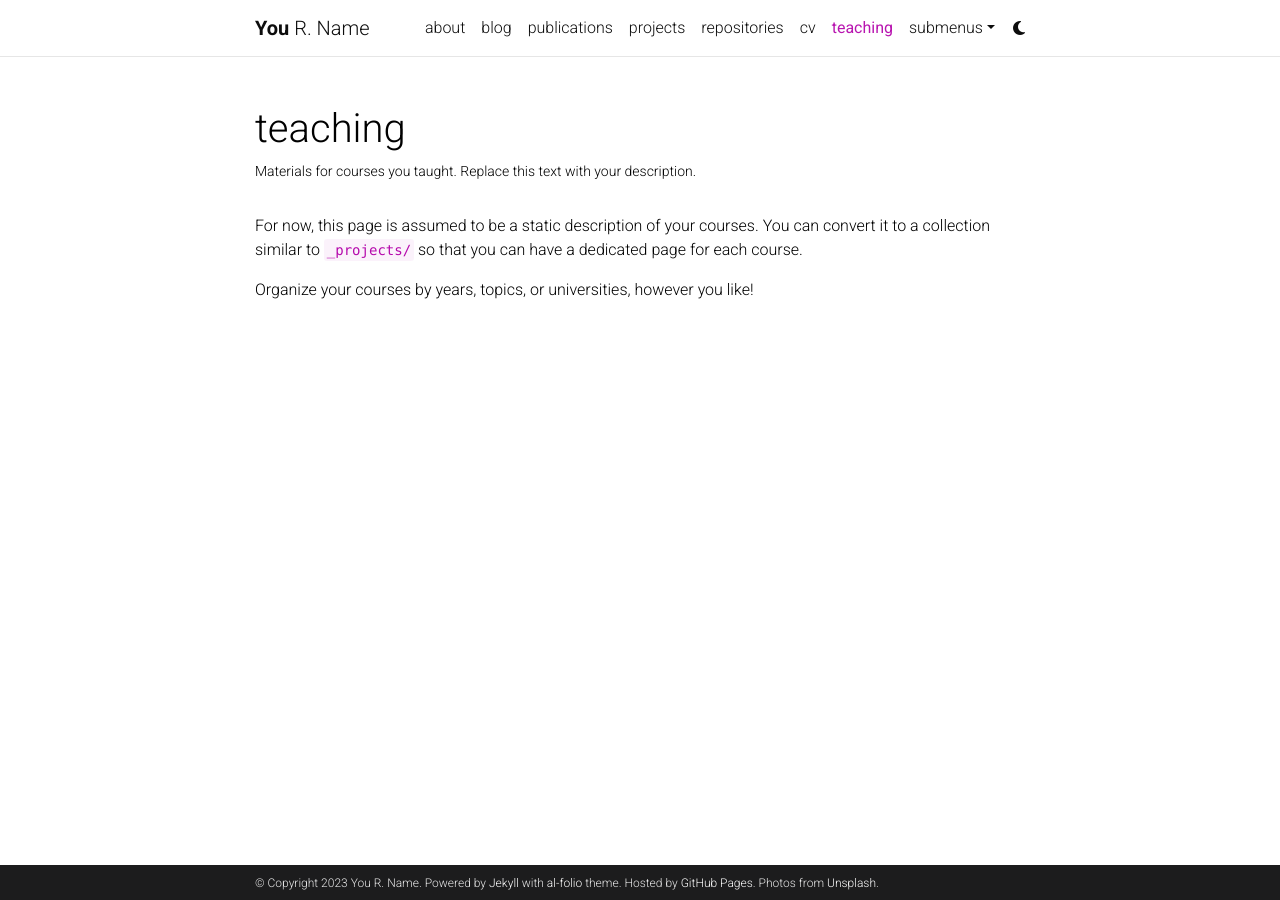
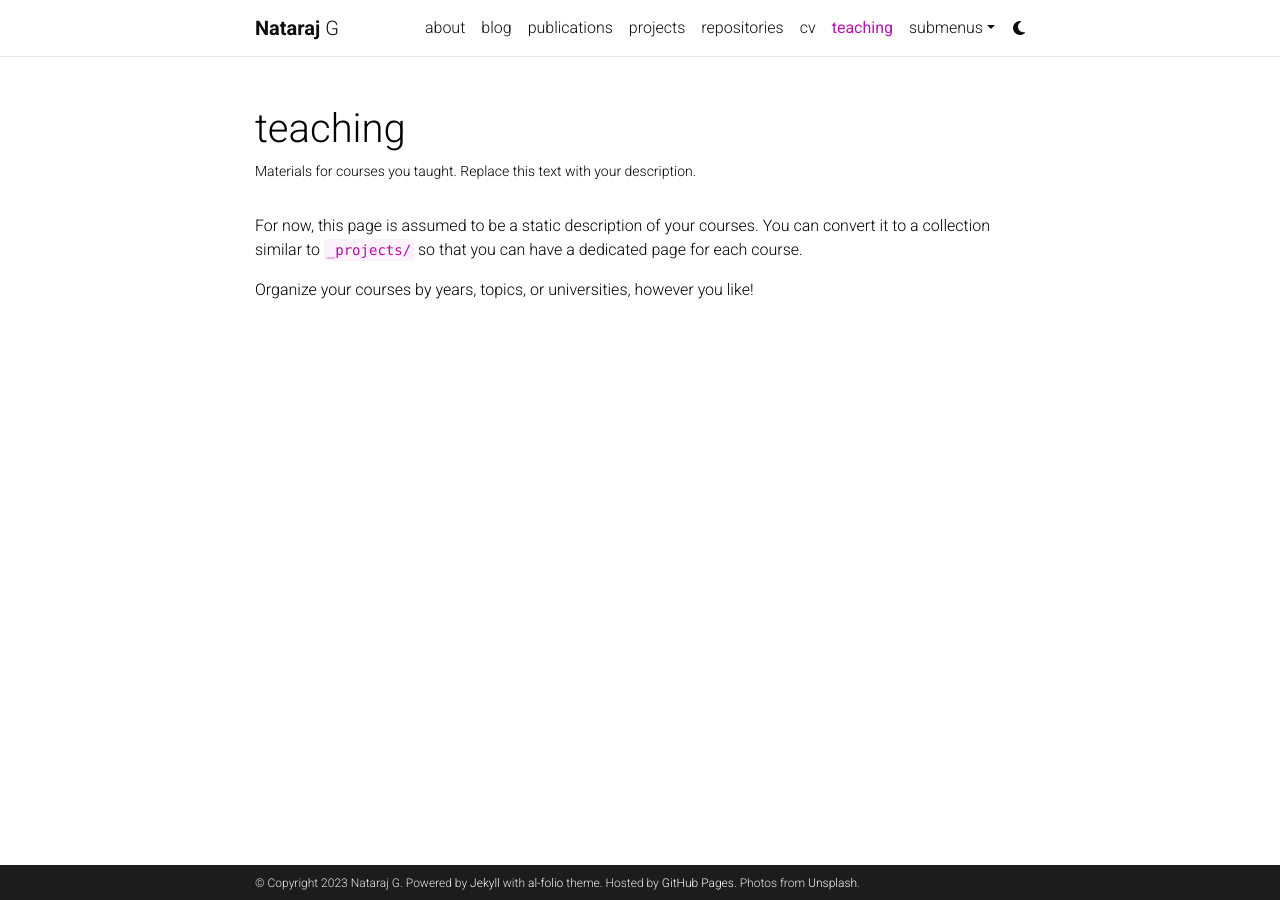
Before and after one commit to gnataraj-mf/gnataraj-mf.github.io, a Jekyll site: the page built from _pages/teaching.md, in a window 1280 px wide. Built offline with Jekyll 4.4.1, drawn with Linux system fonts in a browser that asks for light colours; comment, search, counter and statistics services are not loaded; a style sheet for code colours, icons or effects is not loaded.

Commit message:
Update _config.yml

```diff
--- a/_config.yml
+++ b/_config.yml
@@ -3,9 +3,9 @@
 # -----------------------------------------------------------------------------
 
 title: blank # the website title (if blank, full name will be used instead)
-first_name: You
-middle_name: R.
-last_name: Name
+first_name: Nataraj
+middle_name:
+last_name: G
 email: you@example.com
 description: > # the ">" symbol means to ignore newlines until "footer_text:"
   A simple, whitespace theme for academics. Based on [*folio](https://github.com/bogoli/-folio) design.
@@ -18,7 +18,7 @@
 lang: en # the language of your site (for example: en, fr, cn, ru, etc.)
 icon: ⚛️  # the emoji used as the favicon (alternatively, provide image name in /assets/img/)
 
-url: https://alshedivat.github.io # the base hostname & protocol for your site
+url: https://gnataraj-mf.github.io # the base hostname & protocol for your site
 baseurl: /al-folio # the subpath of your site, e.g. /blog/
 last_updated: false # set to true if you want to display last updated in the footer
 impressum_path:  # set to path to include impressum link in the footer, use the same path as permalink in a page, helps to conform with EU GDPR
```
